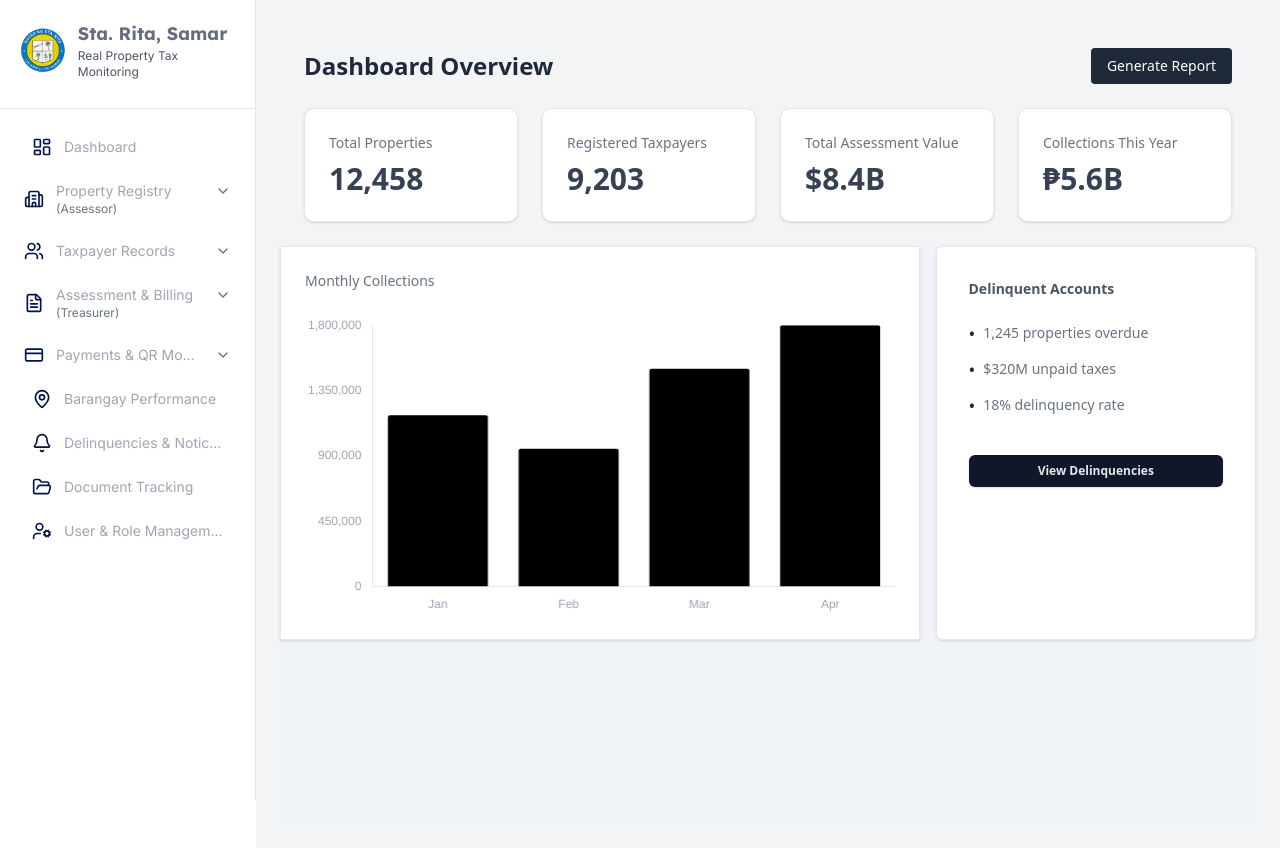
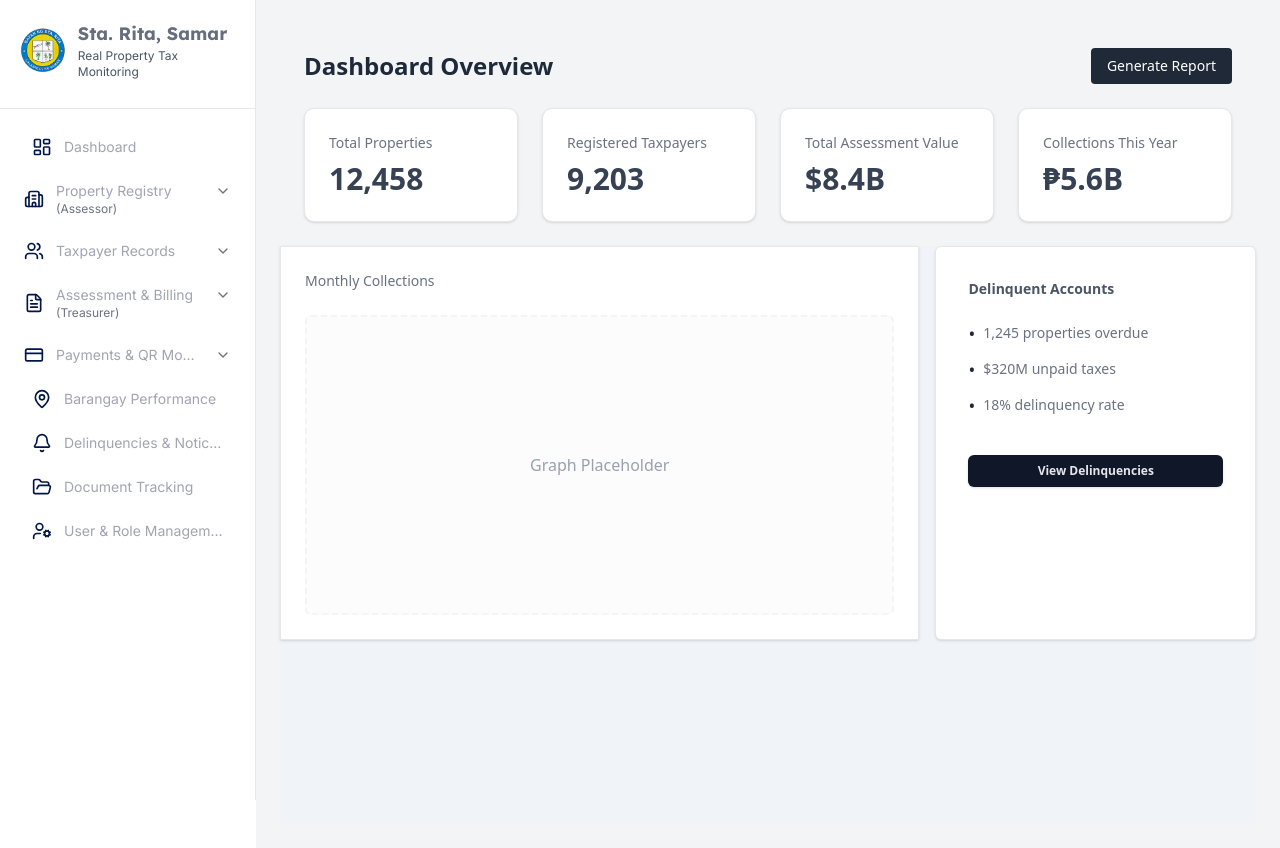
Before and after one commit to panisjr/tax-system, a Next.js app: page /dashboard in a window 1280 px wide. Built offline with nearby package versions, Linux system fonts and the light colour scheme.

Commit message:
Removed graph from dashboard

```diff
--- a/app/dashboard/page.tsx
+++ b/app/dashboard/page.tsx
@@ -1,120 +1,23 @@
 'use client';
 
-import React, { useState, useEffect } from 'react';
-import {
-  Chart as ChartJS,
-  CategoryScale,
-  LinearScale,
-  BarElement,
-  Tooltip,
-} from 'chart.js';
-import { Bar } from 'react-chartjs-2';
+import React from 'react';
 import AnalyticsCard from '@/components/AnalyticsCard';
 
-
-ChartJS.register(CategoryScale, LinearScale, BarElement, Tooltip);
-
-const fetchChartData = async () => {
-  return new Promise((resolve) => {
-    setTimeout(() => {
-      resolve({
-        labels: ['Jan', 'Feb', 'Mar', 'Apr'],
-        datasets: [
-          {
-            label: 'Monthly Collections',
-            data: [1180000, 950000, 1500000, 1800000],
-            backgroundColor: '#000000', // Black bars
-            barPercentage: 0.85,
-            categoryPercentage: 0.9,
-            borderRadius: 2,
-          },
-        ],
-      });
-    }, 400); // 400ms fake network delay
-  });
-};
-
 export default function Dashboard() {
-  const [chartData, setChartData] = useState<any>(null);
-
-  useEffect(() => {
-    const loadData = async () => {
-      try {
-        const data = await fetchChartData();
-        setChartData(data);
-      } catch (error) {
-        console.error("Failed to load chart data:", error);
-      }
-    };
-
-    loadData();
-  }, []);
-
-  // Chart configuration options matching your image
-  const chartOptions = {
-    responsive: true,
-    maintainAspectRatio: false,
-    plugins: {
-      legend: {
-        display: false, // Hides the top label to match the mockup
-      },
-      tooltip: {
-        enabled: true,
-      },
-    },
-    scales: {
-      x: {
-        grid: {
-          display: false, // Removes vertical grid lines
-        },
-        ticks: {
-          color: '#9ca3af', // Gray text
-          font: { size: 12 },
-        },
-        border: {
-          display: true,
-          color: '#e5e7eb', // Light gray bottom border
-        },
-      },
-      y: {
-        min: 0,
-        max: 1800000,
-        ticks: {
-          stepSize: 450000, // Explicitly sets the increments matching the image
-          color: '#9ca3af',
-          font: { size: 12 },
-        },
-        grid: {
-          display: false, // Removes horizontal grid lines inside the chart
-        },
-        border: {
-          display: true,
-          color: '#e5e7eb', // Light gray left border
-        },
-      },
-    },
-  };
-
   return (
     <main className="bg-[#f0f4f8] min-h-screen pb-10">
       <AnalyticsCard />
 
-
-
       {/* Main Container */}
-
       <div className="max-w-5xl w-full mx-auto flex flex-col md:flex-row gap-4">
 
-        {/* Left Card: Monthly Collections Graph */}
+        {/* Left Card: Monthly Collections Graph (Graph Temporarily Removed) */}
         <div className="bg-white border border-gray-200 p-6 grow md:w-2/3 shadow-sm">
           <h2 className="text-gray-500 text-sm font-medium mb-6">Monthly Collections</h2>
-          <div className="relative h-75 w-full flex items-center justify-center">
-            {/* Show a simple loading state while waiting for the API */}
-            {chartData ? (
-              <Bar data={chartData} options={chartOptions} />
-            ) : (
-              <span className="text-gray-400">Loading chart...</span>
-            )}
+
+          {/* Container kept intact to preserve layout. Added a subtle placeholder background. */}
+          <div className="relative h-75 w-full flex items-center justify-center border-2 border-dashed border-gray-100 bg-gray-50/50 rounded-sm">
+             <span className="text-gray-400 font-medium">Graph Placeholder</span>
           </div>
         </div>
 
--- a/app/layout.tsx
+++ b/app/layout.tsx
@@ -1,9 +1,25 @@
+// app/layout.tsx
 import './globals.css';
+import MainLayout from '@/components/MainLayout';
 
-export default function RootLayout({ children }: { children: React.ReactNode }) {
+export const metadata = {
+  title: 'Your App Name',
+  description: 'App description',
+};
+
+export default function RootLayout({
+  children,
+}: {
+  children: React.ReactNode
+}) {
   return (
     <html lang="en">
-      <body className="min-h-screen">{children}</body>
+      <body>
+        {/* Wrapping the whole app in your MainLayout */}
+        <MainLayout>
+          {children}
+        </MainLayout>
+      </body>
     </html>
   );
 }
--- a/app/dashboard/layout.tsx
+++ b/components/MainLayout.tsx
@@ -1,6 +1,6 @@
 import Sidebar from '@/components/Sidebar';
 
-export default function DashboardLayout({
+export default function MainLayout({
   children,
 }: {
   children: React.ReactNode
```
Lines whose indentation alone changed are shown as unchanged.
